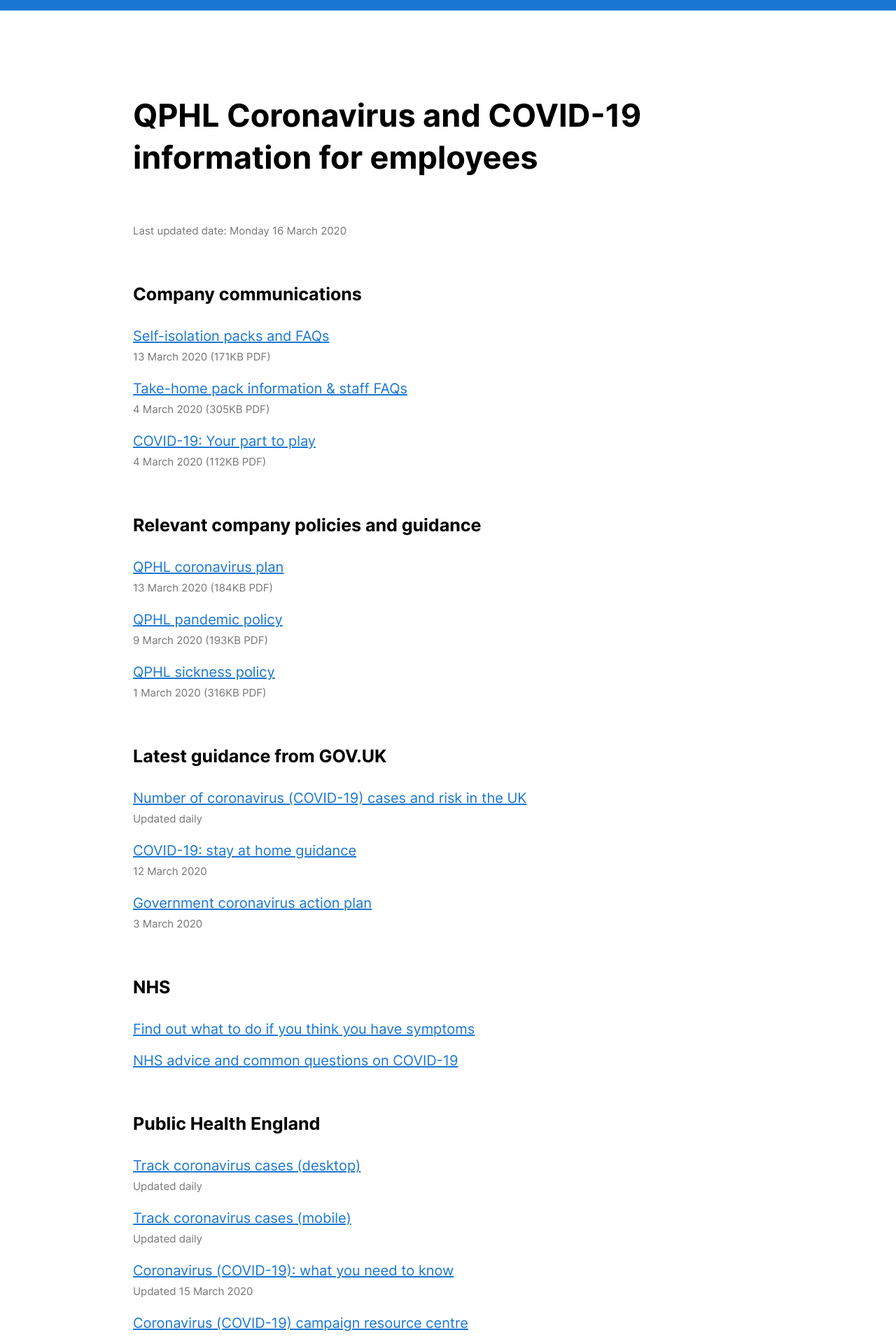
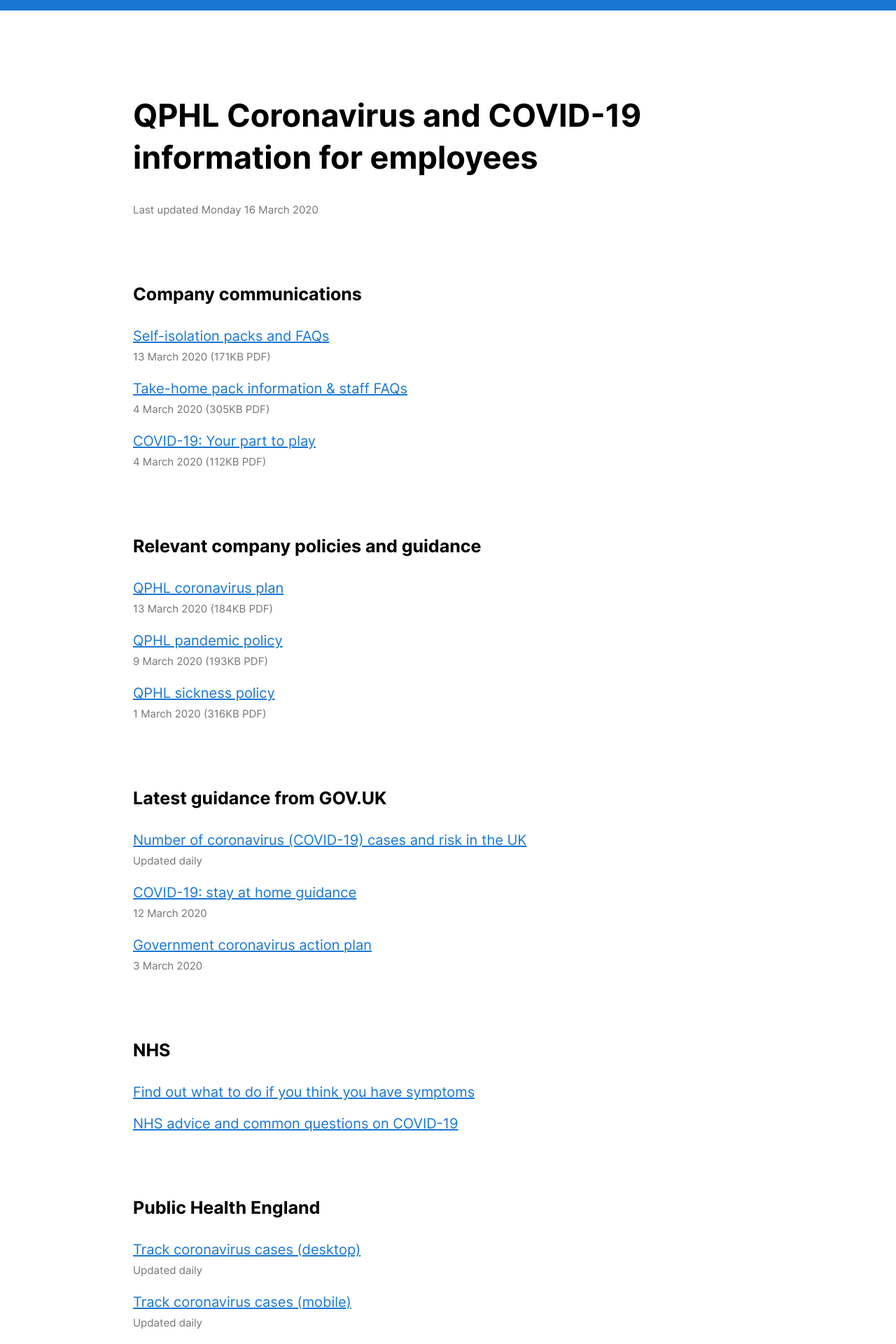
Before and after one commit to cognisant/qphl.co, a Jekyll site: the page built from coronavirus.md, in a window 1280 px wide. Shown: the top 1920 px of the page at 70% size. Built offline with Jekyll 4.4.1, drawn with Linux system fonts in a browser that asks for light colours.

Commit message:
Tweaks spacing

```diff
--- a/_includes/header.html
+++ b/_includes/header.html
@@ -93,7 +93,7 @@
         h1 {
             font-size: 2.25rem;
             line-height: 3rem;
-            margin: 0 0 3rem;
+            margin: 0 0 1.5rem;
         }
         h2 {
             font-size: 1.25rem;
@@ -116,7 +116,7 @@
             margin: 0 0 0.75rem;
         }
         p {
-            margin: 0 0 3rem;
+            margin: 0 0 4.5rem;
         }
         small {
             color: var(--color-grey-600);
@@ -125,8 +125,11 @@
         }
         ul {
             list-style: none;
-            margin: 0 0 3rem;
+            margin: 0 0 4.5rem;
             padding: 0;
+        }
+        ol {
+            margin: 0 0 4.5rem;
         }
         .grid {
             display: flex;
--- a/coronavirus.md
+++ b/coronavirus.md
@@ -8,7 +8,7 @@
 featured-image-alt-text: Title card
 ---
 
-<small>Last updated date: Monday 16 March 2020</small>
+<small>Last updated Monday 16 March 2020</small>
 
 ## Company communications
 
```
